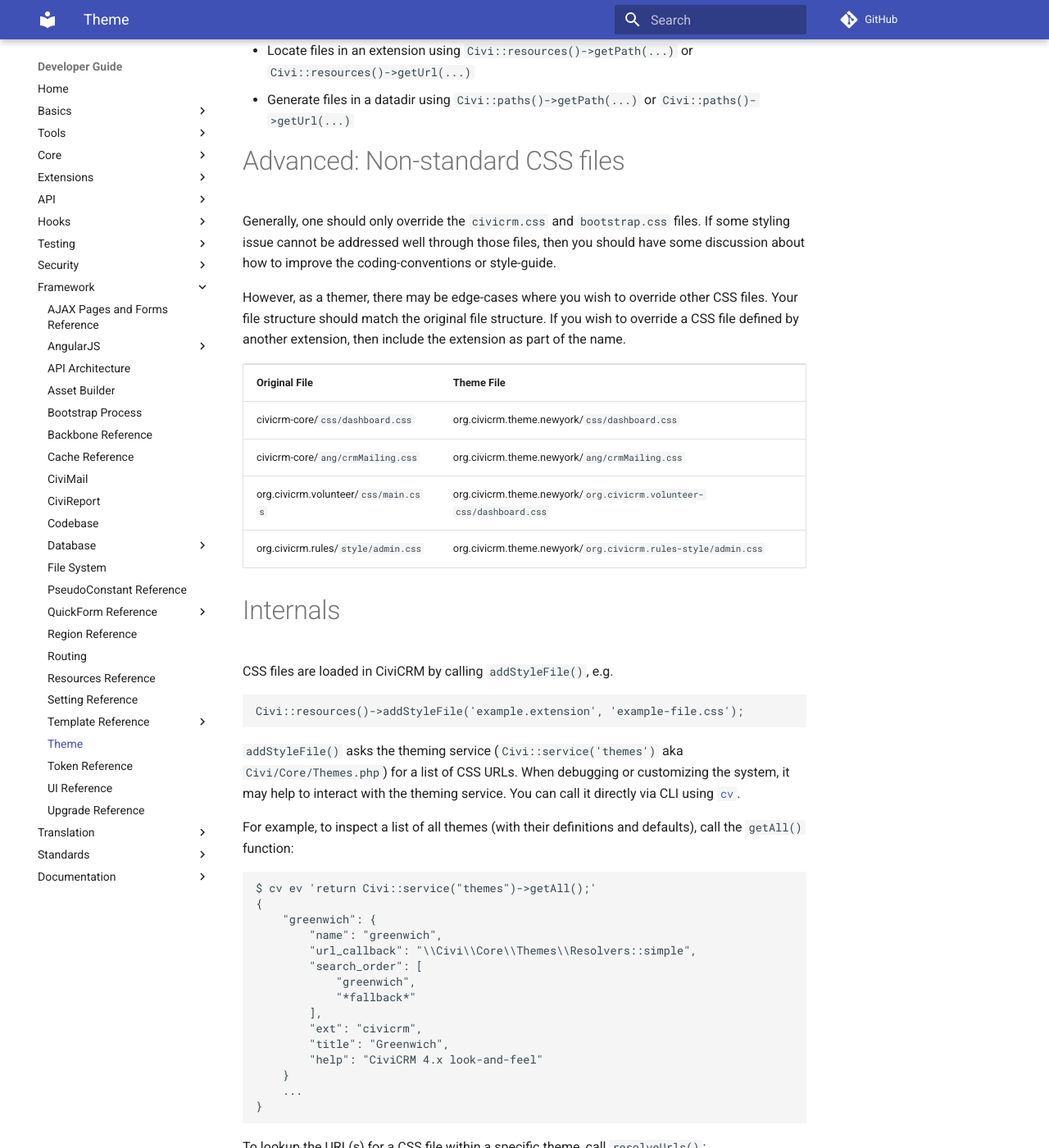
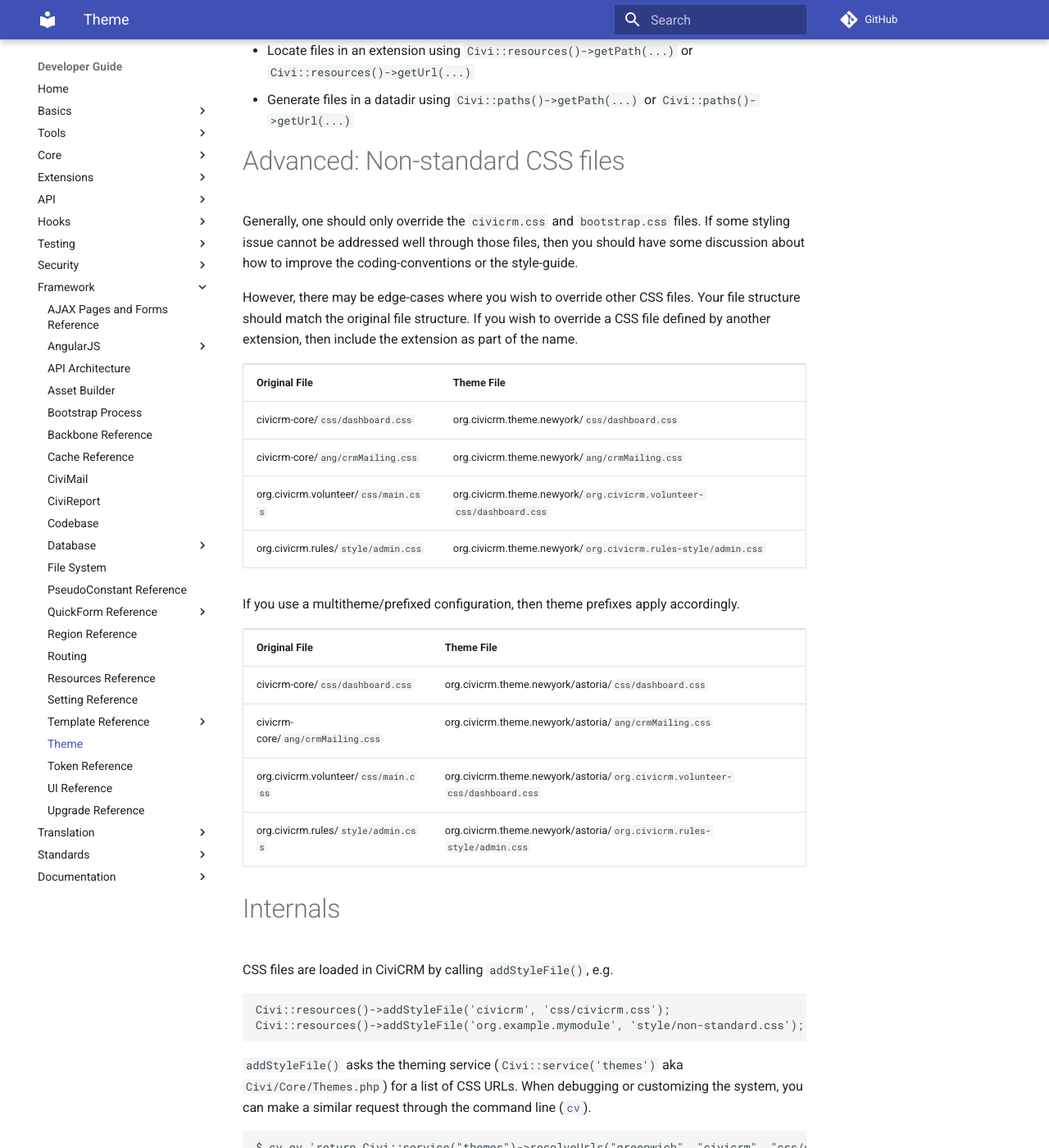
Before and after one commit to civicrm/civicrm-dev-docs, an MkDocs documentation site: the page built from docs/theme.md, in a window 1280 px wide and 1400 px high, scrolled down 6489 px. Shown: the whole window at 82% size. Built offline with MkDocs 1.6.1 and Material for MkDocs 9.7.7, drawn with Linux system fonts in a browser that asks for light colours; comment, search, counter and statistics services are not loaded; old or Windows-style settings are respelled for this version of MkDocs; some of the changed text lies outside the part shown.

Commit message:
CRM-18792 - theme.md - Various copy edits

````diff
--- a/docs/theme.md
+++ b/docs/theme.md
@@ -1,3 +1,4 @@
+
 # Introduction
 
 CiviCRM supports CSS-based theming. You may define a theme which overrides
@@ -202,11 +203,10 @@
 
 # Advanced: <code>search_order</code>
 
-Sometimes you may want to share files shared among themes; for example,
-the `astoria` and `wallstreet` themes might use a common version of
-`civicrm.css` (but have their own versions of `bootstrap.css`). You
-might manipulate the `search_order` to have to define your own fallback
-sequence:
+Sometimes you may want to share files among themes; for example, the
+`astoria` and `wallstreet` themes might use a common version of
+`civicrm.css` (but have their own versions of `bootstrap.css`).  You may
+manipulate the `search_order` to define your own fallback sequence:
 
 ```php
 // FILE: newyork.php
@@ -294,12 +294,12 @@
 Generally, one should only override the `civicrm.css` and `bootstrap.css`
 files.  If some styling issue cannot be addressed well through those files,
 then you should have some discussion about how to improve the coding-conventions
-or style-guide.
+or the style-guide.
 
-However, as a themer, there may be edge-cases where you wish to override
-other CSS files.  Your file structure should match the original file
-structure.  If you wish to override a CSS file defined by another extension,
-then include the extension as part of the name.
+However, there may be edge-cases where you wish to override other CSS files.
+Your file structure should match the original file structure.  If you wish
+to override a CSS file defined by another extension, then include the
+extension as part of the name.
 
 <table>
   <thead>
@@ -313,25 +313,51 @@
   </tbody>
 </table>
 
+If you use a multitheme/prefixed configuration, then theme prefixes apply
+accordingly.
+
+<table>
+  <thead>
+  <tr><td><strong>Original File</strong></td><td><strong>Theme File</strong></td></tr>
+  </thead>
+  <tbody>
+  <tr><td>civicrm-core/<code>css/dashboard.css</code></td><td>org.civicrm.theme.newyork/astoria/<code>css/dashboard.css</code></td></tr>
+  <tr><td>civicrm-core/<code>ang/crmMailing.css</code></td><td>org.civicrm.theme.newyork/astoria/<code>ang/crmMailing.css</code></td></tr>
+  <tr><td>org.civicrm.volunteer/<code>css/main.css</code></td><td>org.civicrm.theme.newyork/astoria/<code>org.civicrm.volunteer-css/dashboard.css</code></td></tr>
+  <tr><td>org.civicrm.rules/<code>style/admin.css</code></td><td>org.civicrm.theme.newyork/astoria/<code>org.civicrm.rules-style/admin.css</code></td></tr>
+  </tbody>
+</table>
+
+
 # Internals
 
 CSS files are loaded in CiviCRM by calling `addStyleFile()`, e.g.
 
 ```php
-Civi::resources()->addStyleFile('example.extension', 'example-file.css');
+Civi::resources()->addStyleFile('civicrm', 'css/civicrm.css');
+Civi::resources()->addStyleFile('org.example.mymodule', 'style/non-standard.css');
 ```
 
 `addStyleFile()` asks the theming service (`Civi::service('themes')` aka
 `Civi/Core/Themes.php`) for a list of CSS URLs. When debugging or
-customizing the system, it may help to interact with the theming service.
-You can call it directly via CLI using [`cv`](https://github.com/civicrm/cv).
+customizing the system, you can make a similar request through the
+command line ([`cv`](https://github.com/civicrm/cv)).
 
-For example, to inspect a list of all themes (with their definitions and defaults),
-call the `getAll()` function:
+```
+$ cv ev 'return Civi::service("themes")->resolveUrls("greenwich", "civicrm", "css/civicrm.css");'
+[
+    "http://dmaster.l/sites/all/modules/civicrm/css/civicrm.css?r=gWD8J"
+]
+```
+
+It may also be useful to inspect the definition of the themes. This allows
+you to see the full definition (including default and computed options).
+Use the `getAll()` function.
 
 ```
 $ cv ev 'return Civi::service("themes")->getAll();'
 {
+    ...
     "greenwich": {
         "name": "greenwich",
         "url_callback": "\\Civi\\Core\\Themes\\Resolvers::simple",
@@ -346,13 +372,3 @@
     ...
 }
 ```
-
-To lookup the URL(s) for a CSS file within a specific theme, call
-`resolveUrls()`:
-
-```
-$ cv ev 'return Civi::service("themes")->resolveUrls("greenwich", "civicrm", "css/civicrm.css");'
-[
-    "http://dmaster.l/sites/all/modules/civicrm/css/civicrm.css?r=gWD8J"
-]
-```
````
